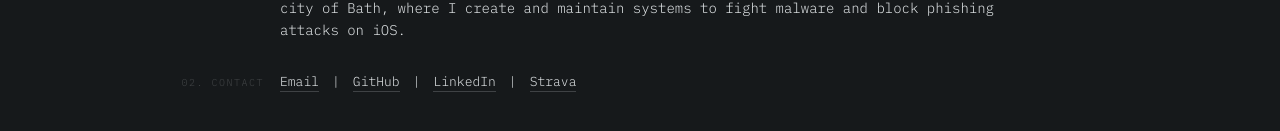
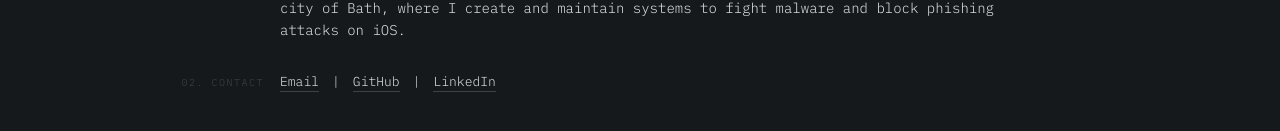
Before and after one commit to daviesjamie/jagd.me, a Next.js app: page / in a window 1280 px wide. Shown: the part 415-546 px from the top of the page. Built offline with nearby package versions, Linux system fonts and the light colour scheme.

Commit message:
Pull out contact links into a reusable link list component

```diff
--- /dev/null
+++ b/components/LinkList.tsx
@@ -0,0 +1,26 @@
+interface Link {
+  href: string;
+  title: string;
+}
+
+interface Props {
+  links: Link[];
+}
+
+export default function LinkList({ links }: Props) {
+  const items = links.map((link) => {
+    return (
+      <li key={link.title}>
+        <a href={link.href} title={link.title}>
+          {link.title}
+        </a>
+      </li>
+    );
+  });
+
+  return (
+    <ul>
+      {items}
+    </ul>
+  );
+}
--- a/pages/index.tsx
+++ b/pages/index.tsx
@@ -1,6 +1,7 @@
 import Head from 'next/head';
 import Layout from '../components/Layout';
 import Section from '../components/Section';
+import LinkList from '../components/LinkList';
 
 export default function Home() {
   return (
@@ -26,24 +27,11 @@ export default function Home() {
         </Section>
 
         <Section id="contact" title="Contact">
-          <ul>
-            <li>
-              <a href="mailto:hi@jagd.me">{'Email'}</a>
-            </li>
-            <li>
-              <a href="https://github.com/daviesjamie/">{'GitHub'}</a>
-            </li>
-            <li>
-              <a href="https://www.linkedin.com/in/daviesjamie/">
-                {'LinkedIn'}
-              </a>
-            </li>
-            <li>
-              <a href="https://www.strava.com/athletes/daviesjamie">
-                {'Strava'}
-              </a>
-            </li>
-          </ul>
+          <LinkList links={[
+            { href: "mailto:hi@jagd.me", title: "Email" },
+            { href: "https://github.com/daviesjamie/", title: "GitHub" },
+            { href: "https://www.linkedin.com/in/daviesjamie/", title: "LinkedIn" },
+          ]} />
         </Section>
       </Layout>
     </>
```
